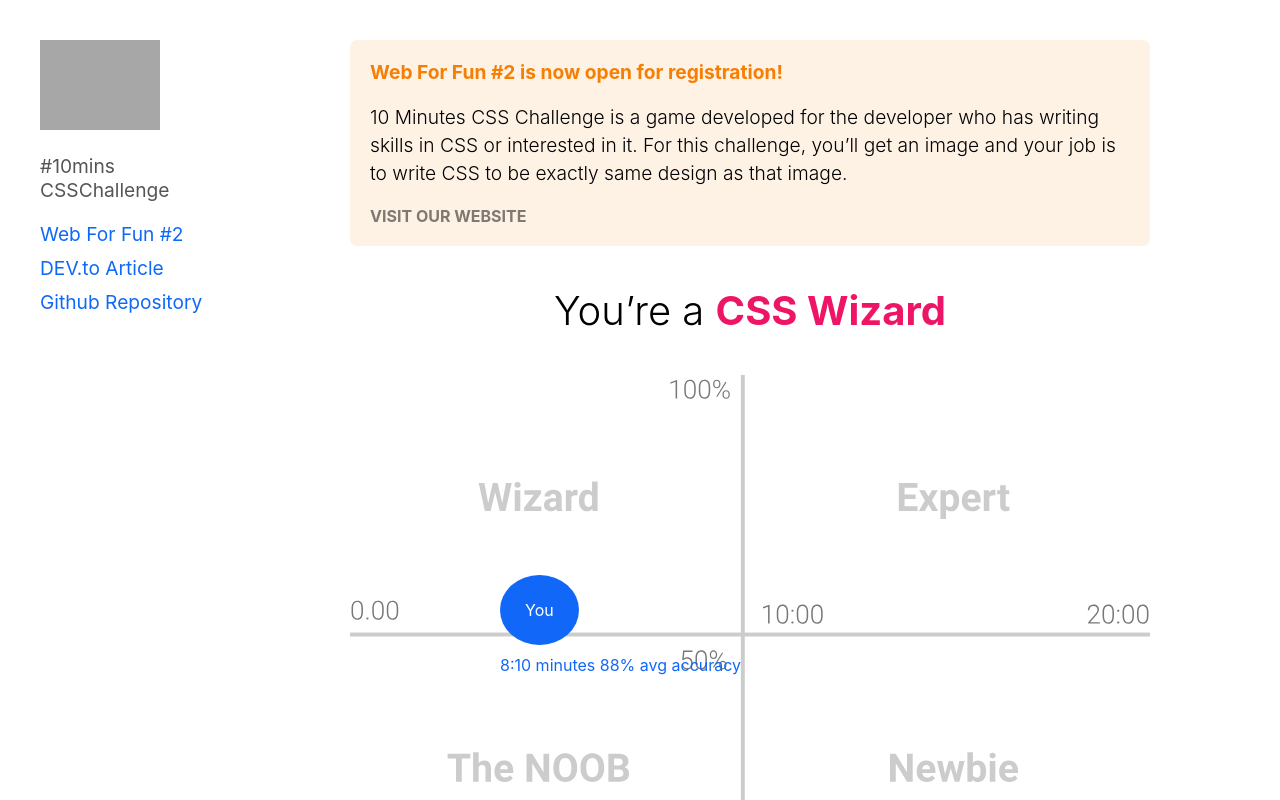
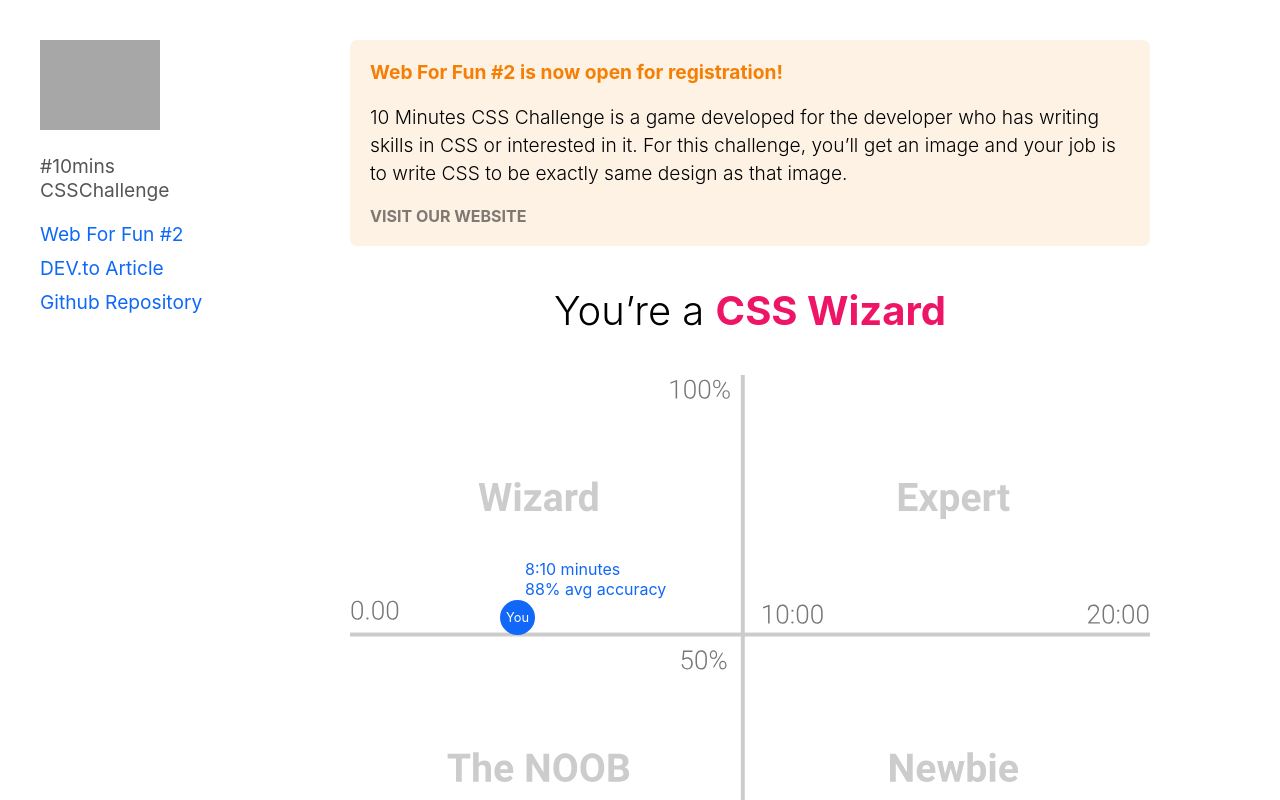
Before and after one commit to WebForFunThailand/css-challenge, a Next.js app: page /summary in a window 1280 px wide. Shown: the top 800 px of the page. Built offline with nearby package versions, Linux system fonts and the light colour scheme; grey boxes are pictures that could not be loaded.

Commit message:
Update summary plot design

```diff
--- a/src/pages/summary/index.tsx
+++ b/src/pages/summary/index.tsx
@@ -34,13 +34,22 @@ const resultPosition = css`
 
 const circleResult = css`
   color: #ffffff;
-  padding: 25px;
-  border-radius: 95%;
   background-color: #1168f8;
+  font-size: 0.8rem;
+  width: 35px;
+  height: 35px;
+  border-radius: 50%;
+
+  display: flex;
+  justify-content: center;
+  align-items: center;
 `;
 
 const textResult = css`
-  margin: 35px 0 0 0;
+  top: -57px;
+  left: 25px;
+  position: absolute;
+  width: 200px;
   color: #1168f8;
 `;
 
@@ -59,11 +68,18 @@ const Summary: FunctionComponent = () => (
         <p css={badgeLabelStyle}>
           You’re a <span css={badgeStyle}>CSS Wizard</span>
         </p>
-        <img alt="graph" src="./graph.svg" css={graphStyle} />
-        <div css={resultPosition}>
-          <span css={circleResult}>You</span>
-          <p css={textResult}>8:10 minutes 88% avg accuracy</p>
+        <div>
+          <img alt="graph" src="./graph.svg" css={graphStyle} />
+          <div css={resultPosition}>
+            <div css={circleResult}>You</div>
+            <p css={textResult}>
+              8:10 minutes
+              <br />
+              88% avg accuracy
+            </p>
+          </div>
         </div>
+
         <SummaryMessageBox rankPercentage={11} time="11:30" percentage={75} />
       </main>
     </div>
```
